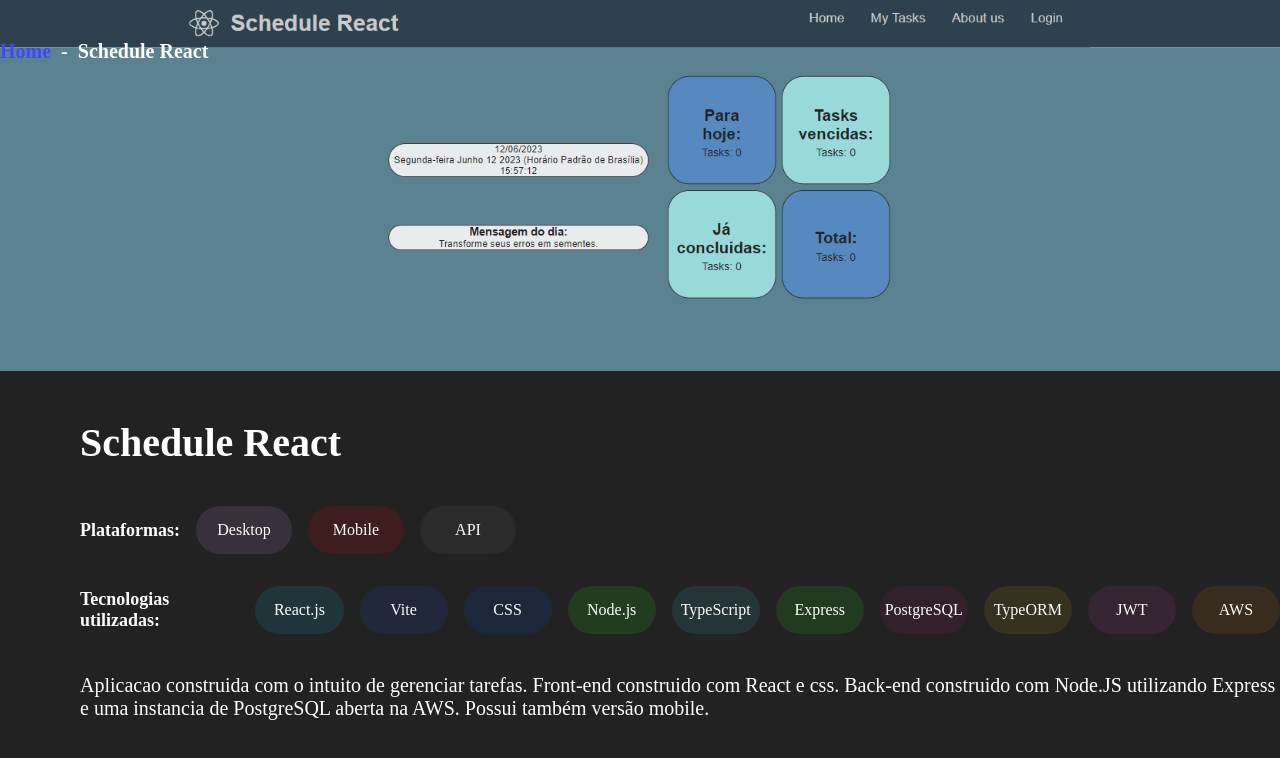
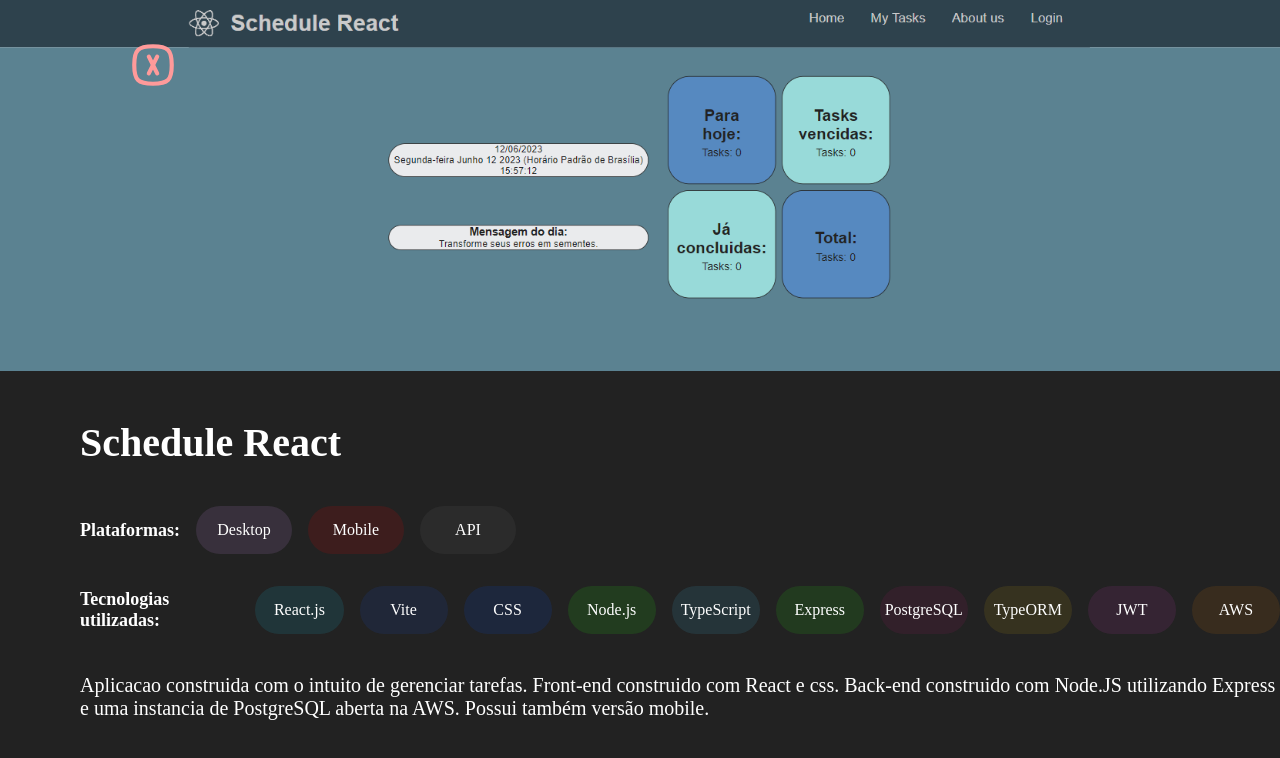
Before and after one commit to arturwatana/my-page, a React (Vite) app: page /1 in a window 1280 px wide. Shown: the top 758 px of the page. Built offline with nearby package versions, Linux system fonts and the light colour scheme.

Commit message:
fix: imgs

```diff
--- a/src/components/CarouselPhotos/CarouselPhotos.tsx
+++ b/src/components/CarouselPhotos/CarouselPhotos.tsx
@@ -2,7 +2,7 @@ import React, { useState } from "react";
 import styled from "styled-components";
 
 type CarouselPhotosProps = {
-  photosGallery: any[];
+  photosGallery?: any[];
   mainImg: string;
 };
 
@@ -135,10 +135,12 @@ export default function CarouselPhotos({
   }
 
   function handleNextImg() {
-    if (img >= photosGallery.length - 1) {
-      return;
+    if (photosGallery) {
+      if (img >= photosGallery.length - 1) {
+        return;
+      }
+      setImg(img + 1);
     }
-    setImg(img + 1);
   }
 
   return (
--- a/src/db/Project.repository.ts
+++ b/src/db/Project.repository.ts
@@ -61,6 +61,7 @@ export class ProjectsRepository implements IProjectRepository {
         "Vitest",
       ],
       img: gamerBook,
+      photosGallery: [gamerBook],
       tags: ["API"],
       repoBackEnd: "https://github.com/arturwatana/gamerBook",
       deployLink: "https://gamer-book.vercel.app/docs/",
@@ -83,6 +84,8 @@ export class ProjectsRepository implements IProjectRepository {
         "Axios",
       ],
       img: todolist,
+      photosGallery: [todolist],
+
       tags: ["Desktop", "API"],
       repoFrontEnd: "https://github.com/arturwatana/to-do-list",
       repoBackEnd: "https://github.com/arturwatana/to-do-list",
--- a/src/pages/Project.tsx
+++ b/src/pages/Project.tsx
@@ -3,6 +3,7 @@ import { ProjectsRepository } from "../db/Project.repository";
 import styled from "styled-components";
 import notFound from "../assets/Lovepik_com-401803274-404-error-code.png";
 import CarouselPhotos from "../components/CarouselPhotos/CarouselPhotos";
+import { TbSquareRoundedLetterX } from "react-icons/tb";
 
 type MatchParams = {
   id: string;
@@ -22,14 +23,20 @@ export default function Project() {
   const BackPageP = styled.h1`
     display: flex;
     font-size: 20px;
-    color: white;
     position: fixed;
     z-index: 90;
     top: 5%;
+    left: 10%;
     gap: 10px;
     a {
-      color: rgb(69, 69, 255);
+      font-size: 50px;
+      color: #ff9a9a;
       text-decoration: none;
+      transition: 0.4s;
+
+      :hover {
+        color: red;
+      }
     }
   `;
 
@@ -269,9 +276,9 @@ export default function Project() {
         {project ? (
           <>
             <BackPageP>
-              <Link to="/">Home</Link>
-              <span> - </span>
-              <p>{project.name}</p>
+              <Link to="/">
+                <TbSquareRoundedLetterX />
+              </Link>
             </BackPageP>
             <Project>
               {project.photosGallery ? (
```
